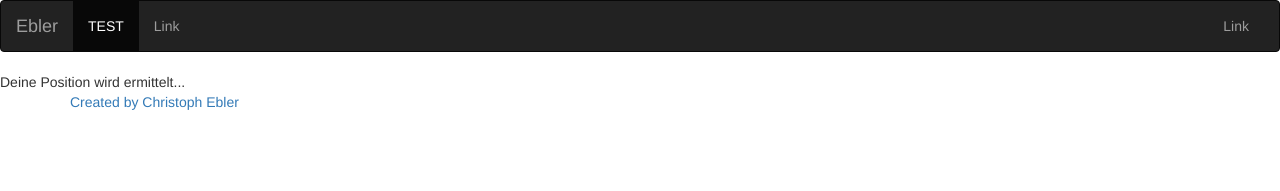
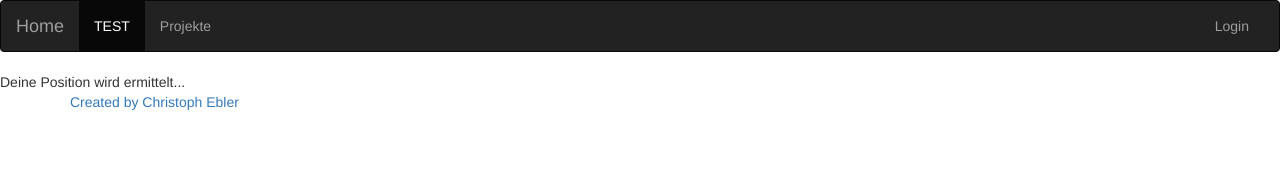
Before and after one commit to ChristophEbler/Homepage, a Jekyll site: the page built from index.html, in a window 1280 px wide. Shown: the top 191 px of the page. Built offline with Jekyll 4.4.1, drawn with Linux system fonts in a browser that asks for light colours; nearby versions of some CDN libraries.

Commit message:
Update default.html

```diff
--- a/_layouts/default.html
+++ b/_layouts/default.html
@@ -28,14 +28,14 @@
         <span class="icon-bar"></span>
         <span class="icon-bar"></span>
       </button>
-      <a class="navbar-brand" href="#">Ebler</a>
+      <a class="navbar-brand" href="#">Home</a>
     </div>
 
     <!-- Collect the nav links, forms, and other content for toggling -->
     <div class="collapse navbar-collapse" id="bs-example-navbar-collapse-1">
       <ul class="nav navbar-nav">
         <li class="active"><a href="#">TEST <span class="sr-only">(current)</span></a></li>
-        <li><a href="#">Link</a></li>
+        <li><a href="#">Projekte</a></li>
 
       </ul>
       <form class="navbar-form navbar-left">
@@ -47,7 +47,7 @@
 
       </form>
       <ul class="nav navbar-nav navbar-right">
-        <li><a href="#">Link</a></li>
+        <li><a href="#">Login</a></li>
 
       </ul>
     </div><!-- /.navbar-collapse -->
```
